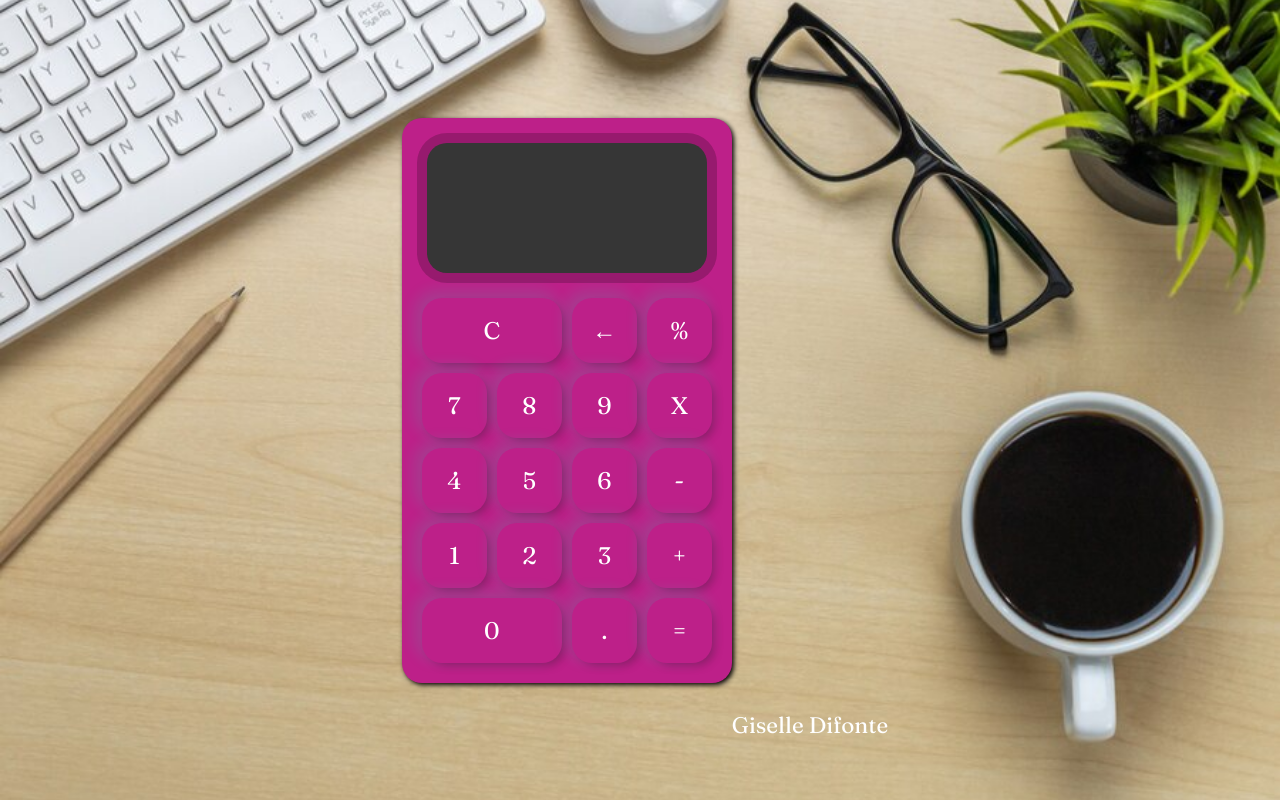
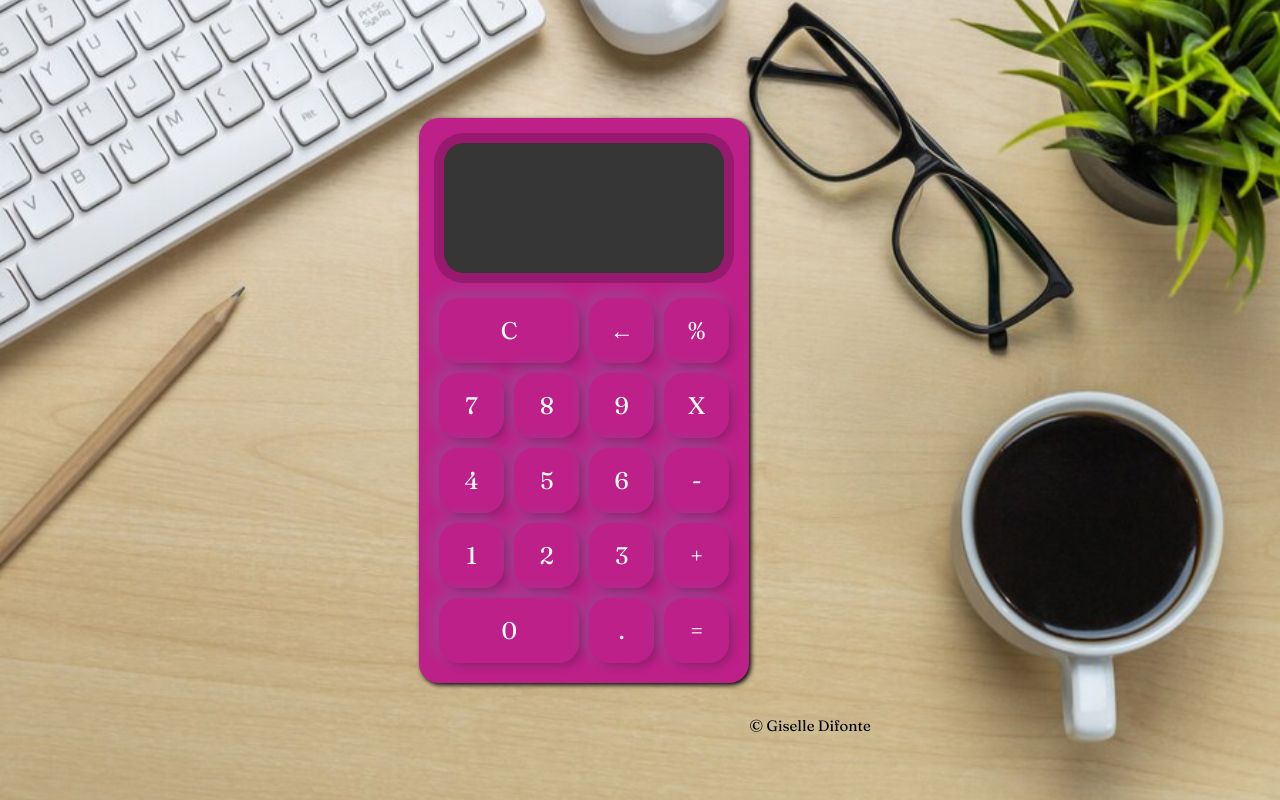
Before and after one commit to gissestephy/calculadora-basica, a plain HTML site: page index.html in a window 1280 px wide. Drawn offline with Linux system fonts and the light colour scheme.

Commit message:
copyright

```diff
--- a/index.css
+++ b/index.css
@@ -79,5 +79,10 @@ button:focus{
 .author{
     margin-top: 650px;
     font-size:15px;
-    font-family:'Times New Roman', Times, serif ;
+    font-family:'Times New Roman', Times, serif;
 }
+
+h2{
+    color: #000;
+    font-size: 15px;
+}
--- a/index.html
+++ b/index.html
@@ -37,7 +37,7 @@
             <button class="operador" value="igual">=</button>
         </div>
         <div class="author">
-            <h2>Giselle Difonte</h2>
+            <h2>&COPY; Giselle Difonte</h2>
         </div>
     </div>
 </body>
```
